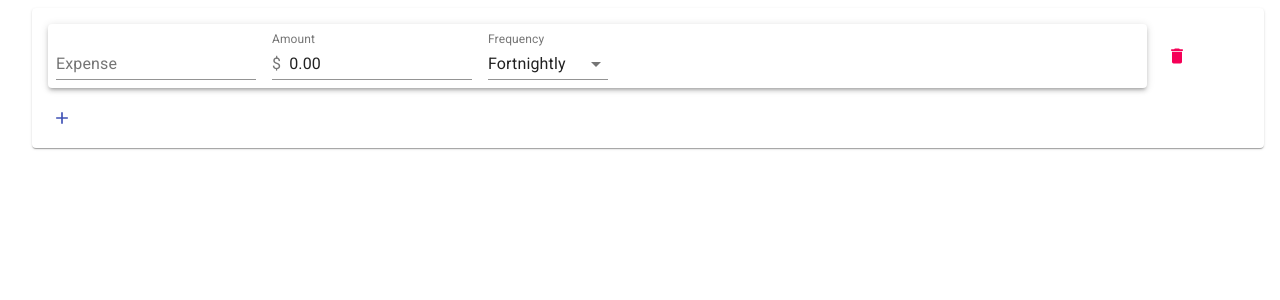
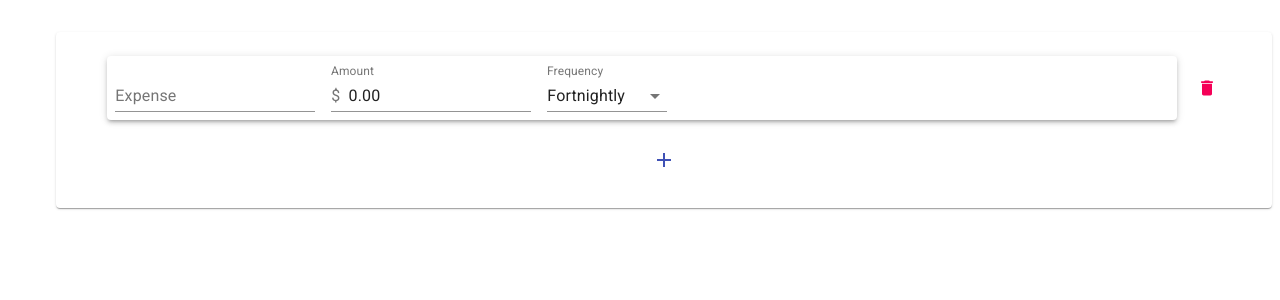
Before and after one commit to Pyxxilated-Studios/Budgie, a React (Create React App) app: page / in a window 1280 px wide. Both pictures are taken after a click on the button "add budget item". Shown: the top 300 px of the page. Built offline with nearby package versions, Linux system fonts and the light colour scheme.

Commit message:
Refactor to use Redux

```diff
--- a/src/App.tsx
+++ b/src/App.tsx
@@ -2,19 +2,19 @@ import * as React from "react";
 
 import { makeStyles, Theme, createStyles } from "@material-ui/core/styles";
 import Container from "@material-ui/core/Container";
-import Item from "./components/item";
-import IconButton from "@material-ui/core/IconButton";
-import DeleteIcon from "@material-ui/icons/Delete";
 import Paper from "@material-ui/core/Paper";
-import Grid from "@material-ui/core/Grid";
-import AddIcon from "@material-ui/icons/Add";
-import uniqueId from "lodash/uniqueId";
+
+import Budget from "./components/budget";
 
 const useStyles = makeStyles((theme: Theme) =>
   createStyles({
     root: {
       width: "100%",
-      padding: theme.spacing(1),
+      flexGrow: 1,
+      padding: theme.spacing(3),
+    },
+    content: {
+      padding: theme.spacing(2),
     },
     item: {
       alignItems: "center",
@@ -25,61 +25,26 @@ const useStyles = makeStyles((theme: Theme) =>
       display: "inline",
       float: "right",
     },
+    addButton: {
+      display: "table",
+      margin: "0 auto",
+      padding: theme.spacing(1),
+    },
   })
 );
 
-interface BudgetItem {
-  item: React.ReactNode;
-  id: string;
-}
-
-interface AppState {
-  items: BudgetItem[];
-}
+interface AppProps {}
 
 export default function App() {
-  const [state, setState] = React.useState<AppState>({ items: [] });
   const classes = useStyles();
 
   return (
     <Container>
-      <Paper elevation={1} className={classes.root}>
-        <Grid container>
-          {state.items.map((item, index) => (
-            <Grid container item className={classes.item} key={item.id}>
-              <Grid item xs={11}>
-                {item.item}
-              </Grid>
-              <Grid item xs={1}>
-                <IconButton
-                  aria-label="delete"
-                  color="secondary"
-                  onClick={() => {
-                    state.items.splice(index, 1);
-                    setState({
-                      ...state,
-                    });
-                  }}
-                >
-                  <DeleteIcon fontSize="small" />
-                </IconButton>
-              </Grid>
-            </Grid>
-          ))}
-        </Grid>
-        <IconButton
-          aria-label="add budget item"
-          color="primary"
-          onClick={() => {
-            state.items.push({ item: <Item />, id: uniqueId() });
-            setState({
-              ...state,
-            });
-          }}
-        >
-          <AddIcon fontSize="small" />
-        </IconButton>
-      </Paper>
+      <main className={classes.root}>
+        <Paper elevation={1} className={classes.content}>
+          <Budget />
+        </Paper>
+      </main>
     </Container>
   );
 }
--- a/src/components/item/index.tsx
+++ b/src/components/budget-item/index.tsx
@@ -10,7 +10,10 @@ import MenuItem from "@material-ui/core/MenuItem";
 import FormControl from "@material-ui/core/FormControl";
 import Paper from "@material-ui/core/Paper";
 
-import uuid from "lodash/uniqueId";
+import { BudgetItem, Frequency } from "../../store/budget/types";
+import { updateBudgetItem } from "../../store/budget/actions";
+
+import { connect } from "react-redux";
 
 const useStyles = makeStyles((theme: Theme) =>
   createStyles({
@@ -39,37 +42,19 @@ const useStyles = makeStyles((theme: Theme) =>
   })
 );
 
-enum Frequency {
-  Weekly = "Weekly",
-  Fortnightly = "Fortnightly",
-  Monthly = "Monthly",
-  Yearly = "Yearly",
+interface ButtonProps {
+  index: number;
+  item: BudgetItem;
+  updateBudgetItem: typeof updateBudgetItem;
 }
 
-interface BudgetItem {
-  expense: string;
-  amount: string;
-  frequency: Frequency;
-  id: string;
-}
-
-export default function Item() {
+const Item = (props: ButtonProps) => {
   const classes = useStyles();
-
-  const [state, setState] = React.useState<BudgetItem>({
-    expense: "",
-    amount: "0.00",
-    frequency: Frequency.Fortnightly,
-    id: uuid(),
-  });
 
   const handleChange = (prop: keyof BudgetItem) => (
     event: React.ChangeEvent<{ value: unknown }>
   ) => {
-    setState({
-      ...state,
-      [prop]: event.target.value,
-    });
+    props.updateBudgetItem(props.index, prop, String(event.target.value));
   };
 
   return (
@@ -77,24 +62,26 @@ export default function Item() {
       <Paper elevation={3}>
         <TextField
           label="Expense"
-          value={state.expense}
+          value={props.item.expense}
           onChange={handleChange("expense")}
           className={clsx(classes.margin, classes.textField)}
         />
         <TextField
           label="Amount"
           className={clsx(classes.margin, classes.textField)}
-          value={state.amount}
+          value={props.item.amount}
           onChange={handleChange("amount")}
           InputProps={{
             startAdornment: <InputAdornment position="start">$</InputAdornment>,
           }}
         />
         <FormControl className={classes.formControl}>
-          <InputLabel id={"frequency-label-" + state.id}>Frequency</InputLabel>
+          <InputLabel id={"frequency-label-" + props.item.id}>
+            Frequency
+          </InputLabel>
           <Select
-            labelId={"frequency-label" + state.id}
-            value={state.frequency}
+            labelId={"frequency-label" + props.item.id}
+            value={props.item.frequency}
             onChange={handleChange("frequency")}
             inputProps={{
               name: "frequency",
@@ -112,4 +99,6 @@ export default function Item() {
       </Paper>
     </div>
   );
-}
+};
+
+export default connect(null, { updateBudgetItem })(Item);
--- /dev/null
+++ b/src/components/budget/index.tsx
@@ -0,0 +1,92 @@
+import * as React from "react";
+
+import { makeStyles, Theme, createStyles } from "@material-ui/core/styles";
+import AddIcon from "@material-ui/icons/Add";
+import DeleteIcon from "@material-ui/icons/Delete";
+import Grid from "@material-ui/core/Grid";
+import IconButton from "@material-ui/core/IconButton";
+
+import { RootState } from "../../store";
+import { BudgetState } from "../../store/budget/types";
+import { addBudgetItem, deleteBudgetItem } from "../../store/budget/actions";
+
+import Item from "../budget-item";
+import { connect } from "react-redux";
+
+const useStyles = makeStyles((theme: Theme) =>
+  createStyles({
+    root: {
+      width: "100%",
+      flexGrow: 1,
+      padding: theme.spacing(3),
+    },
+    content: {
+      padding: theme.spacing(2),
+    },
+    item: {
+      alignItems: "center",
+      display: "flex",
+      justifyContent: "center",
+    },
+    itemButton: {
+      display: "inline",
+      float: "right",
+    },
+    addButton: {
+      display: "table",
+      margin: "0 auto",
+      padding: theme.spacing(1),
+    },
+  })
+);
+
+interface BudgetProps {
+  budget: BudgetState;
+  addBudgetItem: typeof addBudgetItem;
+  deleteBudgetItem: typeof deleteBudgetItem;
+}
+
+const Budget = (props: BudgetProps) => {
+  const classes = useStyles();
+  return (
+    <>
+      <Grid container>
+        {props.budget.budget.map((item, index) => (
+          <Grid container item className={classes.item} key={item.id}>
+            <Grid item xs={11}>
+              <Item key={item.id} index={index} item={item} />
+            </Grid>
+            <Grid item>
+              <IconButton
+                aria-label="delete"
+                color="secondary"
+                onClick={() => {
+                  props.deleteBudgetItem(index);
+                }}
+              >
+                <DeleteIcon fontSize="small" />
+              </IconButton>
+            </Grid>
+          </Grid>
+        ))}
+      </Grid>
+      <span className={classes.addButton}>
+        <IconButton
+          aria-label="add budget item"
+          color="primary"
+          onClick={props.addBudgetItem}
+        >
+          <AddIcon />
+        </IconButton>
+      </span>
+    </>
+  );
+};
+
+const mapStateToProps = (state: RootState) => ({
+  budget: state.budget,
+});
+
+export default connect(mapStateToProps, { addBudgetItem, deleteBudgetItem })(
+  Budget
+);
--- a/src/index.tsx
+++ b/src/index.tsx
@@ -1,6 +1,16 @@
 import * as React from "react";
-import * as ReactDOM from "react-dom";
+import { render } from "react-dom";
+import { Provider } from "react-redux";
+
+import configureStore from "./store";
 
 import App from "./App";
 
-ReactDOM.render(<App />, document.getElementById("root"));
+const store = configureStore();
+
+render(
+  <Provider store={store}>
+    <App />
+  </Provider>,
+  document.getElementById("root")
+);
--- /dev/null
+++ b/src/store/budget/actions.ts
@@ -0,0 +1,34 @@
+import {
+  BudgetItemTypes,
+  ADD_BUDGET_ITEM,
+  DELETE_BUDGET_ITEM,
+  UPDATE_BUDGET_ITEM,
+  BudgetItem,
+  Frequency,
+} from "./types";
+
+export function addBudgetItem(): BudgetItemTypes {
+  return {
+    type: ADD_BUDGET_ITEM,
+  };
+}
+
+export function deleteBudgetItem(index: number): BudgetItemTypes {
+  return {
+    type: DELETE_BUDGET_ITEM,
+    index: index,
+  };
+}
+
+export function updateBudgetItem(
+  index: number,
+  property: keyof BudgetItem,
+  value: string | Frequency
+): BudgetItemTypes {
+  return {
+    type: UPDATE_BUDGET_ITEM,
+    index: index,
+    property: property,
+    value: value,
+  };
+}
--- /dev/null
+++ b/src/store/budget/reducer.ts
@@ -0,0 +1,44 @@
+import {
+  Frequency,
+  BudgetState,
+  BudgetItemTypes,
+  ADD_BUDGET_ITEM,
+  DELETE_BUDGET_ITEM,
+  UPDATE_BUDGET_ITEM,
+} from "./types";
+
+import uuid from "lodash/uniqueId";
+
+const initialState: BudgetState = {
+  budget: [],
+};
+
+export default function BudgetReducer(
+  state = initialState,
+  action: BudgetItemTypes
+): BudgetState {
+  switch (action.type) {
+    case ADD_BUDGET_ITEM:
+      state.budget.push({
+        frequency: Frequency.Fortnightly,
+        expense: "",
+        amount: "0.00",
+        id: uuid(),
+      });
+      return { ...state };
+
+    case DELETE_BUDGET_ITEM:
+      state.budget.splice(action.index, 1);
+      return { ...state };
+
+    case UPDATE_BUDGET_ITEM:
+      state.budget[action.index] = {
+        ...state.budget[action.index],
+        [action.property]: action.value,
+      };
+      return { ...state };
+
+    default:
+      return state;
+  }
+}
--- /dev/null
+++ b/src/store/budget/types.ts
@@ -0,0 +1,42 @@
+export enum Frequency {
+  Weekly = "Weekly",
+  Fortnightly = "Fortnightly",
+  Monthly = "Monthly",
+  Yearly = "Yearly",
+}
+
+export interface BudgetItem {
+  expense: string;
+  amount: string;
+  frequency: Frequency;
+  id: string;
+}
+
+export interface BudgetState {
+  budget: BudgetItem[];
+}
+
+export const ADD_BUDGET_ITEM = "ADD_BUDGET_ITEM";
+export const DELETE_BUDGET_ITEM = "DELETE_BUDGET_ITEM";
+export const UPDATE_BUDGET_ITEM = "UPDATE_BUDGET_ITEM";
+
+interface AddBudgetItemAction {
+  type: typeof ADD_BUDGET_ITEM;
+}
+
+interface DeleteBudgetItemAction {
+  type: typeof DELETE_BUDGET_ITEM;
+  index: number;
+}
+
+interface UpdateBudgetItemAction {
+  type: typeof UPDATE_BUDGET_ITEM;
+  index: number;
+  property: keyof BudgetItem;
+  value: string | Frequency;
+}
+
+export type BudgetItemTypes =
+  | AddBudgetItemAction
+  | DeleteBudgetItemAction
+  | UpdateBudgetItemAction;
--- /dev/null
+++ b/src/store/index.ts
@@ -0,0 +1,23 @@
+import { createStore, combineReducers, applyMiddleware } from "redux";
+import thunkMiddleware from "redux-thunk";
+import { composeWithDevTools } from "redux-devtools-extension";
+
+import BudgetReducer from "./budget/reducer";
+
+const RootReducer = combineReducers({
+  budget: BudgetReducer,
+});
+
+export type RootState = ReturnType<typeof RootReducer>;
+
+export default function configureStore() {
+  const middlewares = [thunkMiddleware];
+  const middleWareEnhancer = applyMiddleware(...middlewares);
+
+  const store = createStore(
+    RootReducer,
+    composeWithDevTools(middleWareEnhancer)
+  );
+
+  return store;
+}
```
Also changed, not shown: package.json (+9 -6 lines).
